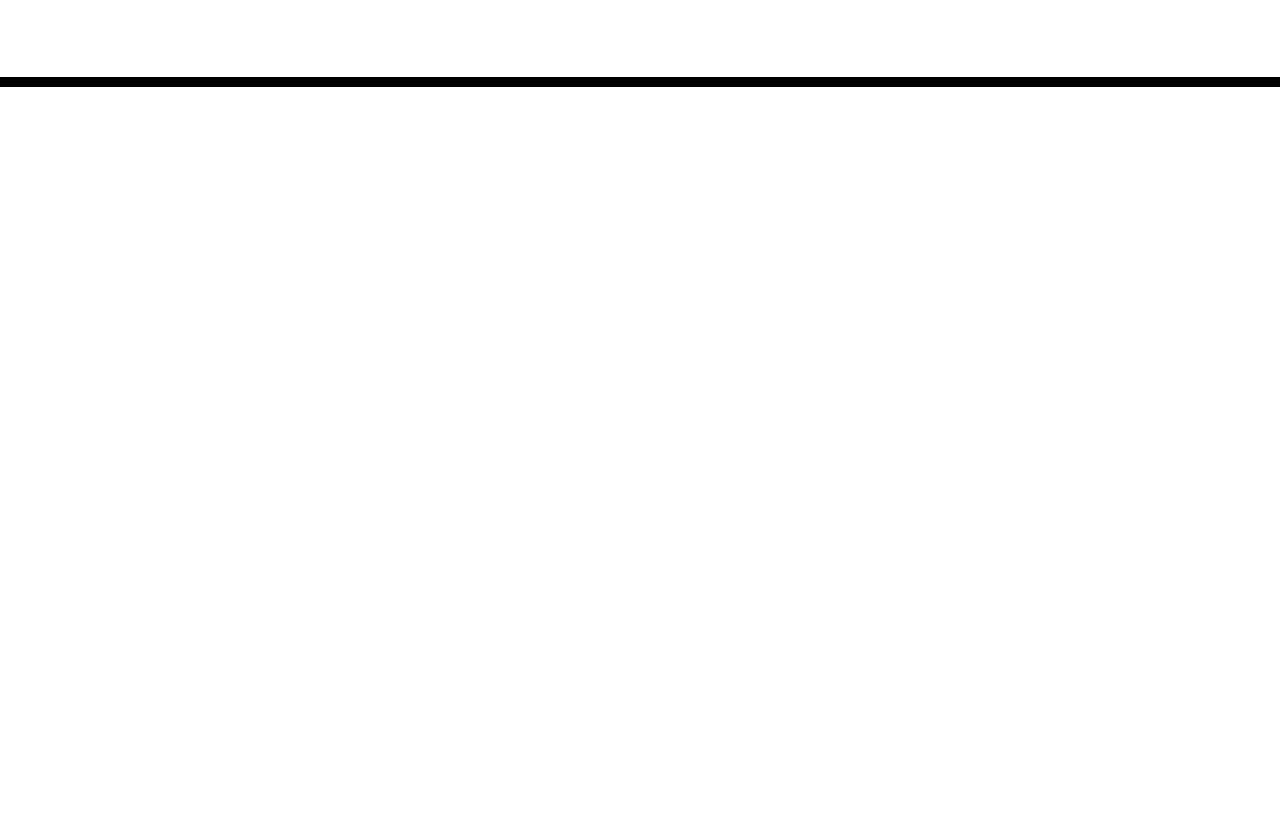
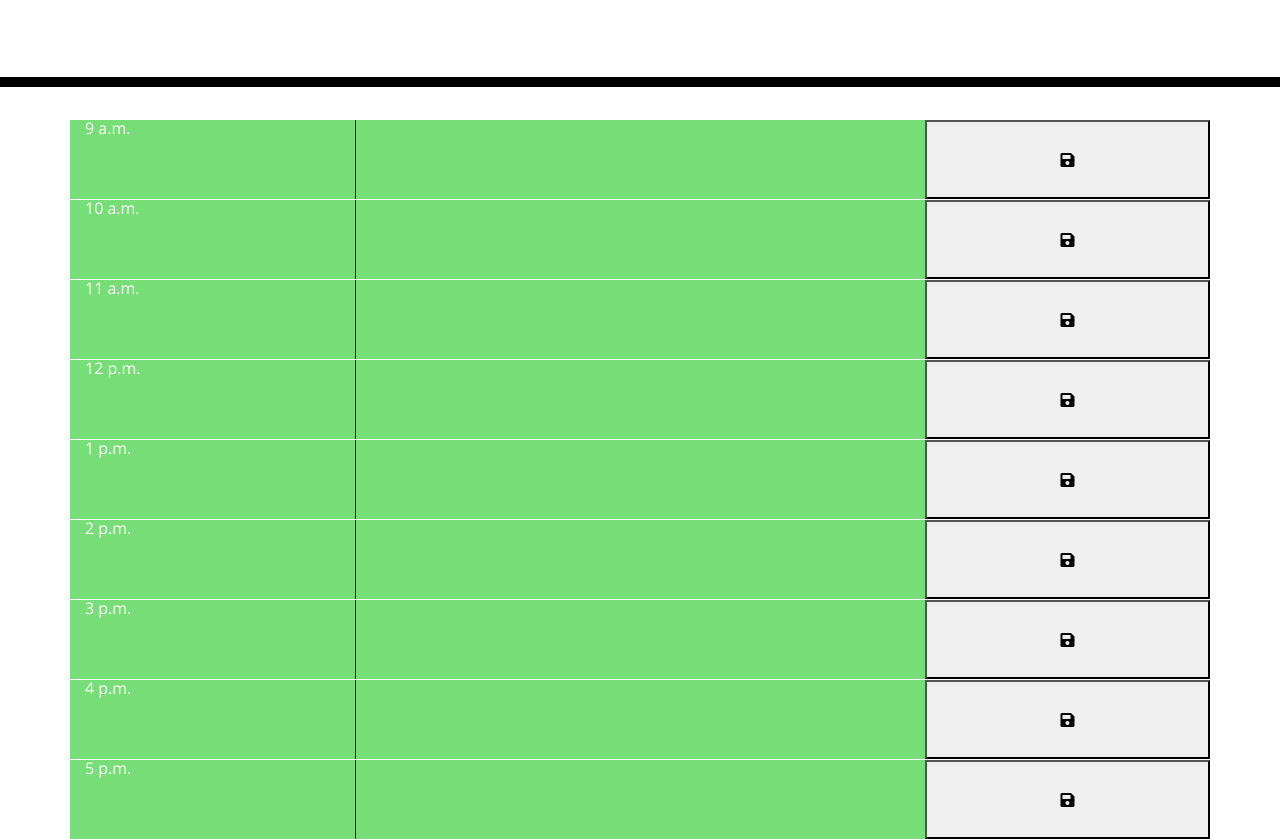
Before and after one commit to cassidytrbl/day-caldendar, a plain HTML site: page index.html in a window 1280 px wide. Shown: the part 181-1020 px from the top of the page. Before the commit the page ends 800 px from the top, so only its background shows below. Drawn offline with nearby package versions, Linux system fonts and the light colour scheme; files that its build step writes are made by us from their sources.

Commit message:
updating code

```diff
--- a/assets/js/script.js
+++ b/assets/js/script.js
@@ -0,0 +1,121 @@
+$(document).ready(function() {
+    var currentTime = GetCurrentHour("LT")
+    console.log(currentTime)
+    var timeMaps = [
+        '9:00am',
+        '10:00am',
+        '11:00am',
+        '12:00pm',
+        '1:00pm',
+        '2:00pm',
+        '3:00pm',
+        '4:00pm',
+        '5:00pm',
+    ];
+
+    $('.save').on('click', function(){
+        typing = $(this).siblings('.typing').val();
+        time = $(this).siblings('.time').text()
+        console.log(typing)
+        console.log(time)
+        localStorage.setItem(time, typing)
+
+        //notification of save
+    })
+    function incrementTextHour()
+    {
+        if(text_Hour === 12)
+        {
+            text_Hour = 1;
+        }
+        else if(text_Hour === 11)
+        {
+            text_Suffix = ":00pm";
+            text_Hour++;
+        } else
+        {
+            text_Hour++;
+        }
+    }
+
+    function DisplayDate(pFormat)
+    {
+        var date = moment().format(pFormat);
+
+        $("#current-date").text(date);
+    }
+
+    function GetCurrentHour(pFormat)
+    {
+        var time = moment().format(pFormat).toLowerCase();
+
+        time = time.split("");
+
+        var suffix = "";
+
+        var hour = parseHour(time);
+
+        console.log(hour);
+
+        if(time[time.length - 2] === "p")
+        {
+            console.log("afternoon");
+            suffix = ":00pm";
+        }
+        else
+        {
+            console.log("morning");
+            suffix = ":00am";
+        }
+
+        console.log(hour + suffix);
+        return hour + suffix;
+    }
+
+    function parseHour(pTime)
+    {
+        var i = 0;
+        var iHour = "";
+
+        while(pTime[i] !== ":" || i > 100)
+        {
+            iHour += pTime[i];
+            i++;
+        }
+
+        return iHour;
+    }
+
+    function correctHour(hour)  {
+        console.log(correctHour)
+        console.log(currentTime)
+        console.log(parseHour(currentTime))
+     if ( timeMaps.indexOf(hour) < timeMaps.indexOf(currentTime)) {
+            return "past";
+        } else if ( timeMaps.indexOf(hour) == timeMaps.indexOf(currentTime)) {
+            return "present";
+        } else {
+            return "future";
+        }
+
+    }
+    $('#hour-9').addClass(correctHour('9:00am'));
+    $('#hour-10').addClass(correctHour('10:00am'));
+    $('#hour-11').addClass(correctHour('11:00am'));
+    $('#hour-12').addClass(correctHour('12:00pm'));
+    $('#hour-1').addClass(correctHour('1:00pm'));
+    $('#hour-2').addClass(correctHour('2:00pm'));
+    $('#hour-3').addClass(correctHour('3:00pm'));
+    $('#hour-4').addClass(correctHour('4:00pm'));
+    $('#hour-5').addClass(correctHour('5:00pm'));
+})
+
+$('#hour-9 .typing').val(localStorage.getItem('9 a.m.'));
+$('#hour-10 .typing').val(localStorage.getItem('10 a.m.'));
+$('#hour-11 .typing').val(localStorage.getItem('11 a.m.'));
+$('#hour-12 .typing').val(localStorage.getItem('12 a.m.'));
+$('#hour-1 .typing').val(localStorage.getItem('1 p.m.'));
+$('#hour-2 .typing').val(localStorage.getItem('2 p.m.'));
+$('#hour-3 .typing').val(localStorage.getItem('3 p.m.'));
+$('#hour-4 .typing').val(localStorage.getItem('4 p.m.'));
+$('#hour-5 .typing').val(localStorage.getItem('5 p.m.'));
--- a/index.html
+++ b/index.html
@@ -18,7 +18,7 @@
       href="https://fonts.googleapis.com/css?family=Open+Sans&display=swap"
       rel="stylesheet"
     />
-    <link rel="stylesheet" href="style.css" />
+    <link rel="stylesheet" href="./assets/css/style.css" />
     <title>Work Day Scheduler</title>
   </head>
 
@@ -29,10 +29,57 @@
       <p id="currentDay" class="lead"></p>
     </header>
     <div class="container">
-      <!-- Timeblocks go here -->
+     <section id="time-block">
+       <div id="hour-9" class="row">
+         <div class="col-3 time">9 a.m.</div>
+         <textarea class="col-6 typing"></textarea>
+         <button class="col-3 save"><i class="fas fa-save"></i></button>
+       </div>
+       <div id="hour-10" class="row">
+        <div class="col-3 time">10 a.m.</div>
+        <textarea class="col-6 typing"></textarea>
+        <button class="col-3 save"><i class="fas fa-save"></i></button>
+      </div>
+      <div id="hour-11"class="row">
+        <div class="col-3 time">11 a.m.</div>
+        <textarea class="col-6 typing"></textarea>
+        <button class="col-3 save"><i class="fas fa-save"></i></button>
+      </div>
+      <div id="hour-12" class="row">
+        <div class="col-3 time">12 p.m.</div>
+        <textarea class="col-6 typing"></textarea>
+        <button class="col-3 save"><i class="fas fa-save"></i></button>
+      </div>
+      <div id="hour-1" class="row">
+        <div class="col-3 time">1 p.m.</div>
+        <textarea class="col-6 typing"></textarea>
+        <button class="col-3 save"><i class="fas fa-save"></i></button>
+      </div>
+      <div id="hour-2" class="row">
+        <div class="col-3 time">2 p.m.</div>
+        <textarea class="col-6 typing"></textarea>
+        <button class="col-3 save"><i class="fas fa-save"></i></button>
+      </div>
+      <div id="hour-3" class="row">
+        <div class="col-3 time">3 p.m.</div>
+        <textarea class="col-6 typing"></textarea>
+        <button class="col-3 save"><i class="fas fa-save"></i></button>
+      </div>
+      <div id="hour-4" class="row">
+        <div class="col-3 time">4 p.m.</div>
+        <textarea class="col-6 typing"></textarea>
+        <button class="col-3 save"><i class="fas fa-save"></i></button>
+      </div>
+      <div id="hour-5" class="row">
+        <div class="col-3 time">5 p.m.</div>
+        <textarea class="col-6 typing"></textarea>
+        <button class="col-3 save"><i class="fas fa-save"></i></button>
+      </div>
+     </section>
     </div>
 
     <script src="https://cdnjs.cloudflare.com/ajax/libs/jquery/3.2.1/jquery.min.js"></script>
     <script src="https://cdnjs.cloudflare.com/ajax/libs/moment.js/2.24.0/moment.min.js"></script>
+    <script src="./assets/js/script.js"></script>
   </body>
 </html>
```
